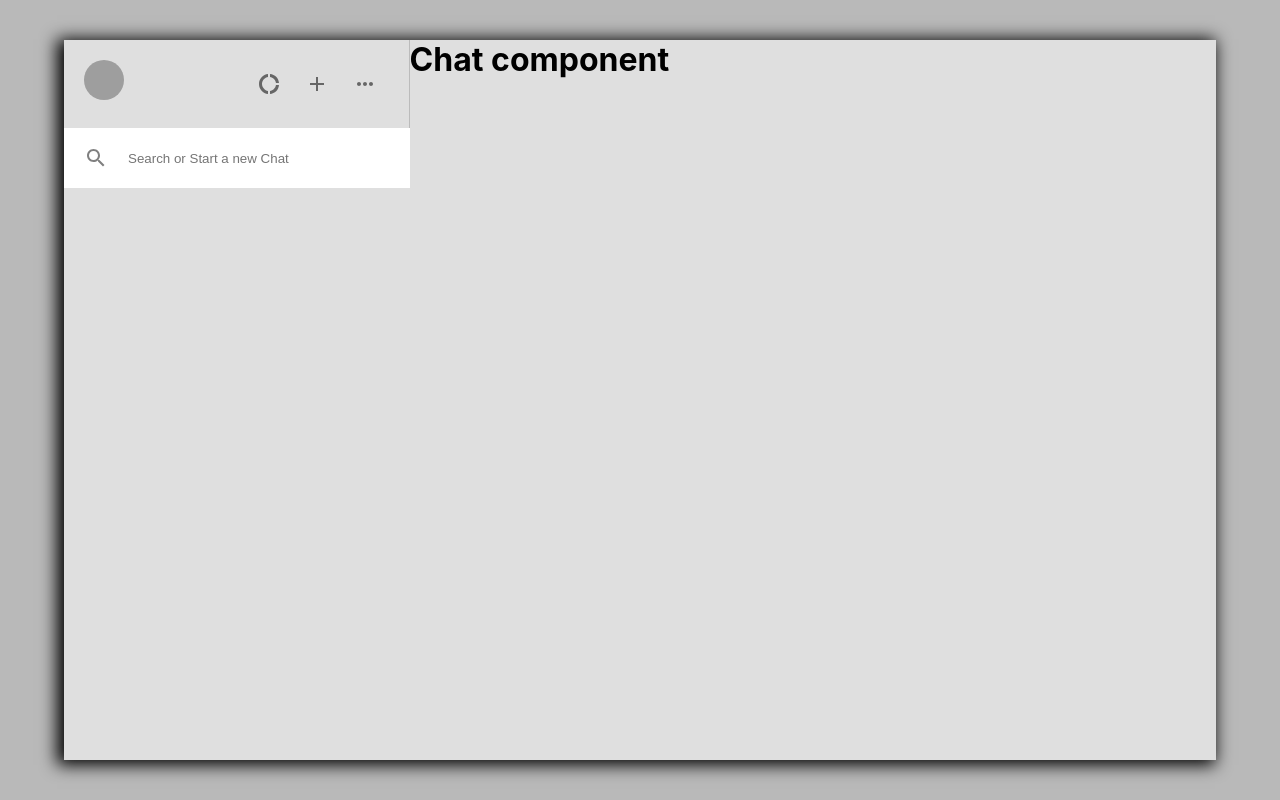
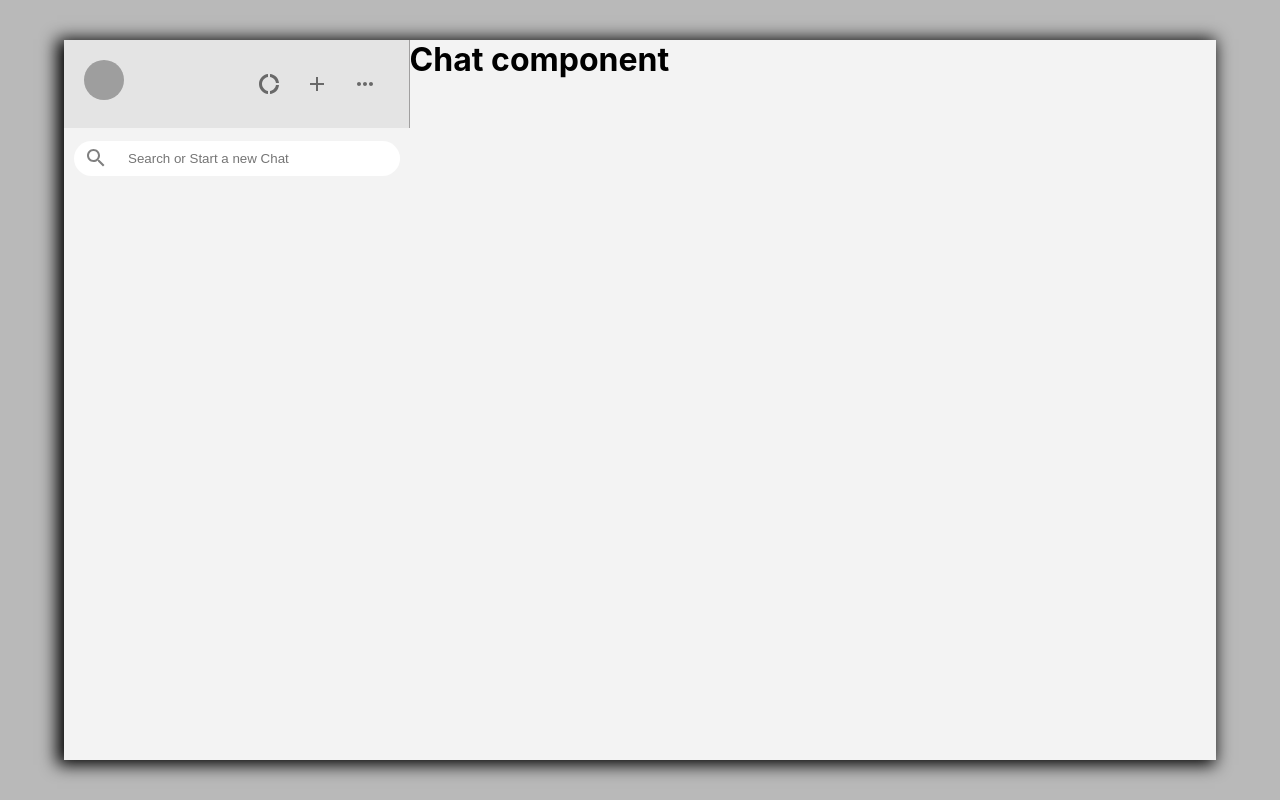
Before and after one commit to Anmol-786/whatssapp_clone, a React (Create React App) app: page / in a window 1280 px wide. Built offline with nearby package versions, Linux system fonts and the light colour scheme; grey boxes are pictures that could not be loaded.

Commit message:
sidebar_created

```diff
--- a/src/App.css
+++ b/src/App.css
@@ -6,7 +6,7 @@
 }
 .app_body{
   display: flex;
-  background-color: rgb(223, 223, 223);
+  background-color: rgb(243, 243, 243);
   height: 90vh;
   width: 90vw;
   box-shadow: -4px 2px 16px 3px black;
--- a/src/sidebar.css
+++ b/src/sidebar.css
@@ -8,7 +8,8 @@
     display: flex;
     justify-content: space-between;
     padding: 20px;
-    border-right: 1px solid rgb(187, 187, 187);
+    border-right: 1px solid rgb(160, 159, 159);
+    background-color: rgb(228, 228, 228);
 }
 .sidebar_header_rt
 {
@@ -24,7 +25,7 @@
 .sidebar_search{
     display: flex;
     align-items: center;
-    background-color: white;
+    background-color: rgb(243, 243, 243);
     height: 40px;
     padding: 10px;
 }
@@ -33,6 +34,9 @@
     display: flex;
     align-items: center;
     background-color: white;
+    width: 100%;
+    border-radius: 30px;
+    height: 35px;
 }
 .sidebar_search_container > .MuiSvgIcon-root{
     padding: 10px;
@@ -40,7 +44,9 @@
 }
 .sidebar_search_container > input{
     border: none;
+    width: 100%;
     outline-width: 0;
     margin-left: 10px;
     height: 20px;
+    border-radius: 20px;
 }
```
